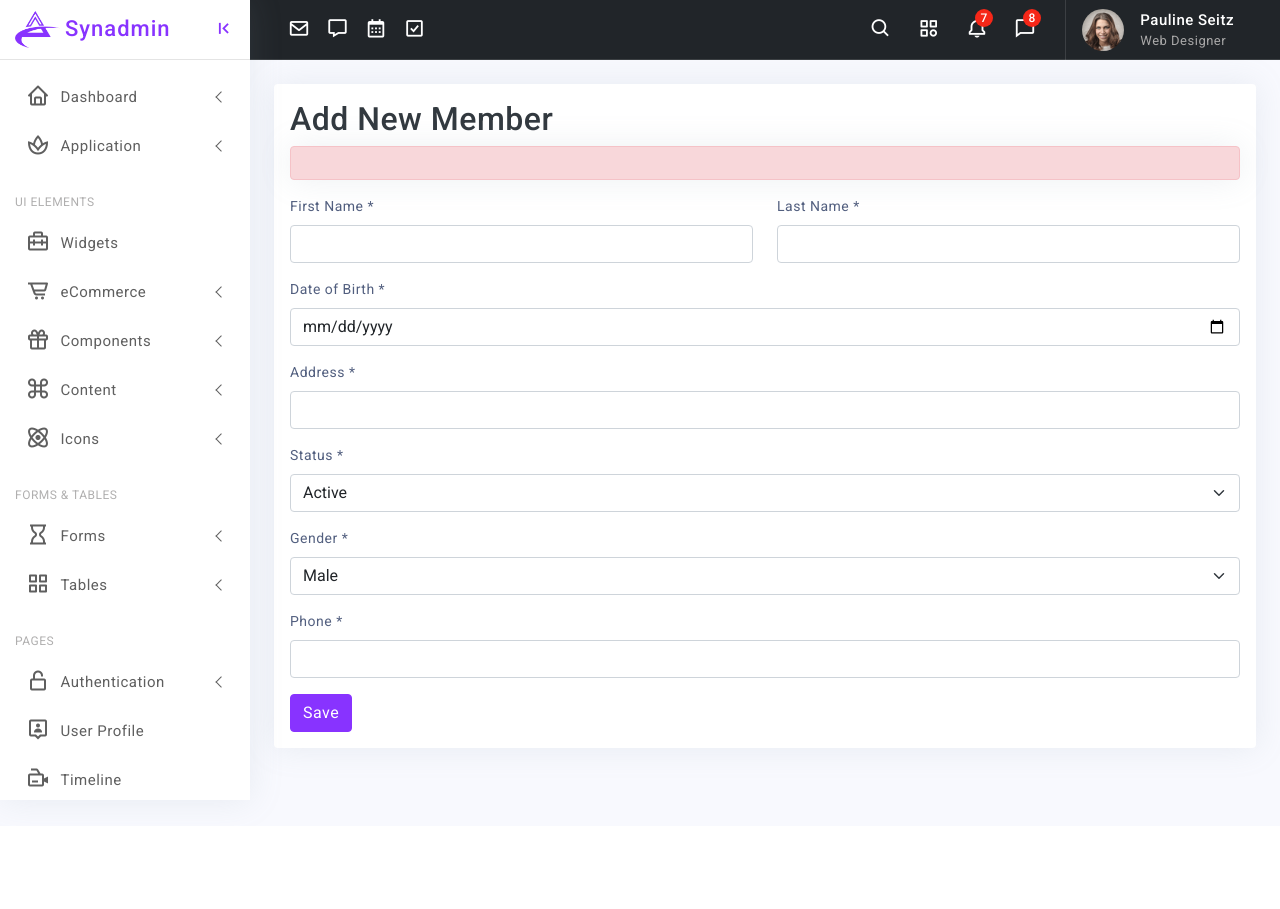
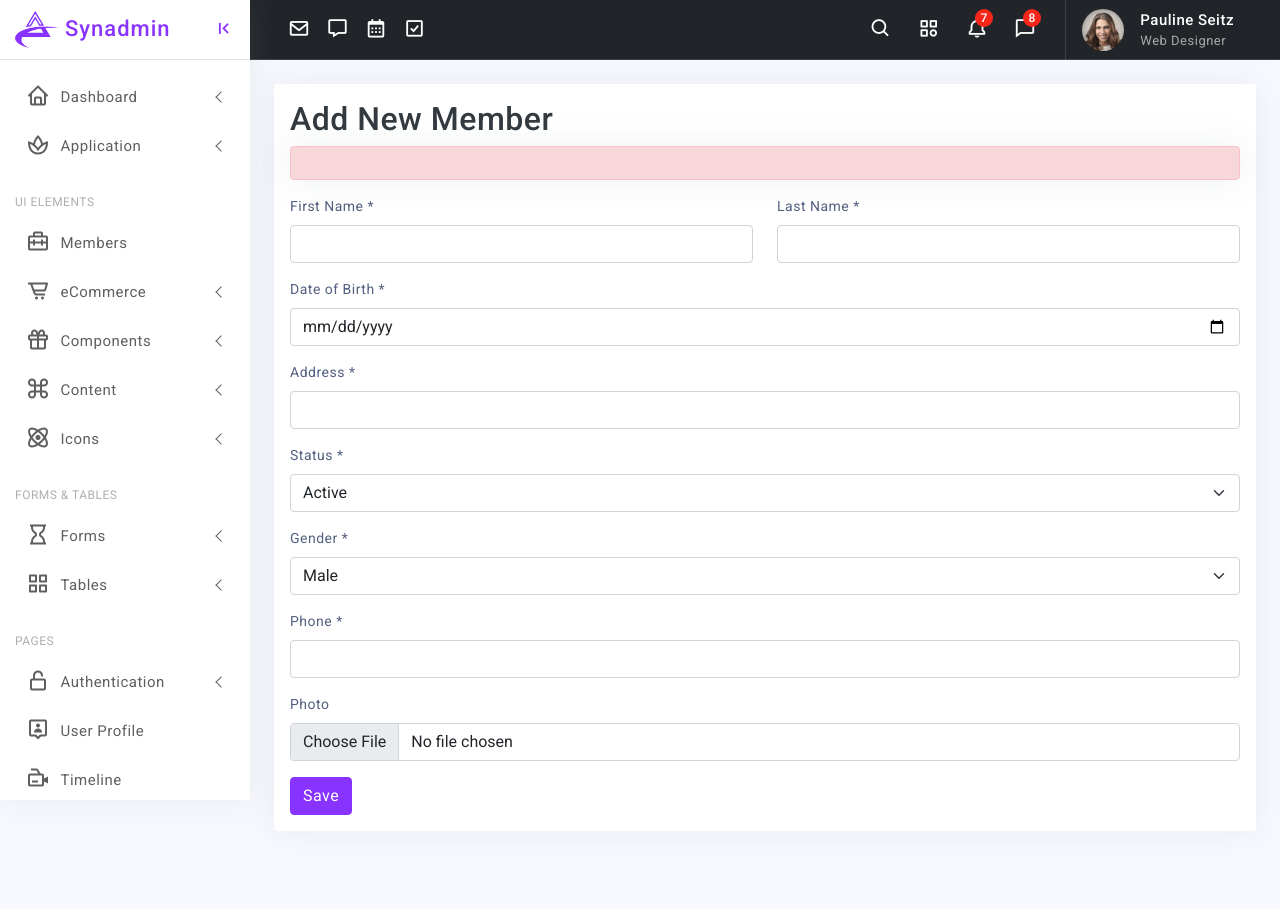
Before and after one commit to indexofmayank/member_club_ci4_php8, a CodeIgniter 4 app: template app/Views/admin/forms/Member_form.php in a window 1280 px wide. Before the commit the page ends 809 px from the top, so only its background shows below. Run offline with PHP 8.4 and a stand-in for CodeIgniter, Linux system fonts and the light colour scheme; the template is opened without the code that fills it, so the values that code supplies are empty; some libraries are stand-ins or nearby versions.

Commit message:
'imageFieldAdded'

```diff
--- a/app/Controllers/Member.php
+++ b/app/Controllers/Member.php
@@ -15,7 +15,7 @@
     public function index()
     {
         $data = [
-            "members" => $this->memberModel->getPaginatedMembers(10, 10),
+            "members" => $this->memberModel->getPaginatedMembers(20, 0),
             "pager" => $this->memberModel->pager,
         ];
 
--- a/app/Views/admin/forms/Member_form.php
+++ b/app/Views/admin/forms/Member_form.php
@@ -53,6 +53,14 @@
                 <label for="phone" class="form-label">Phone *</label>
                 <input type="text" class="form-control" id="phone" name="phone" value="<?= set_value('phone') ?>" required>
             </div>
+
+            <div class="mb-3">
+                <label for="photo" class="form-label">Photo</label>
+                <input type="file" class="form-control" id="photo" name="photo" value="<?= set_value('photo')?>">
+            </div>
+
+
+
             <button type="submit" class="btn btn-primary">Save</button>
         </form>
     </div>
--- a/app/Views/admin/layouts/Main.php
+++ b/app/Views/admin/layouts/Main.php
@@ -86,10 +86,10 @@
 				</li>
 				<li class="menu-label">UI Elements</li>
 				<li>
-					<a href="widgets.html">
+					<a href="<?php echo base_url('member-table'); ?>">
 						<div class="parent-icon"><i class='bx bx-briefcase-alt-2'></i>
 						</div>
-						<div class="menu-title">Widgets</div>
+						<div class="menu-title">Members</div>
 					</a>
 				</li>
 				<li>
--- a/app/Views/admin/pages/Member_table.php
+++ b/app/Views/admin/pages/Member_table.php
@@ -36,7 +36,7 @@
                 </tbody>
             </table>
             <div class="d-flex justify-content-center">
-                <?= $pager->links('group1', 'default_full') ?>
+                <?= $pager->links('page', 'default_full') ?>
             </div>
         </div>
     </div>
```
